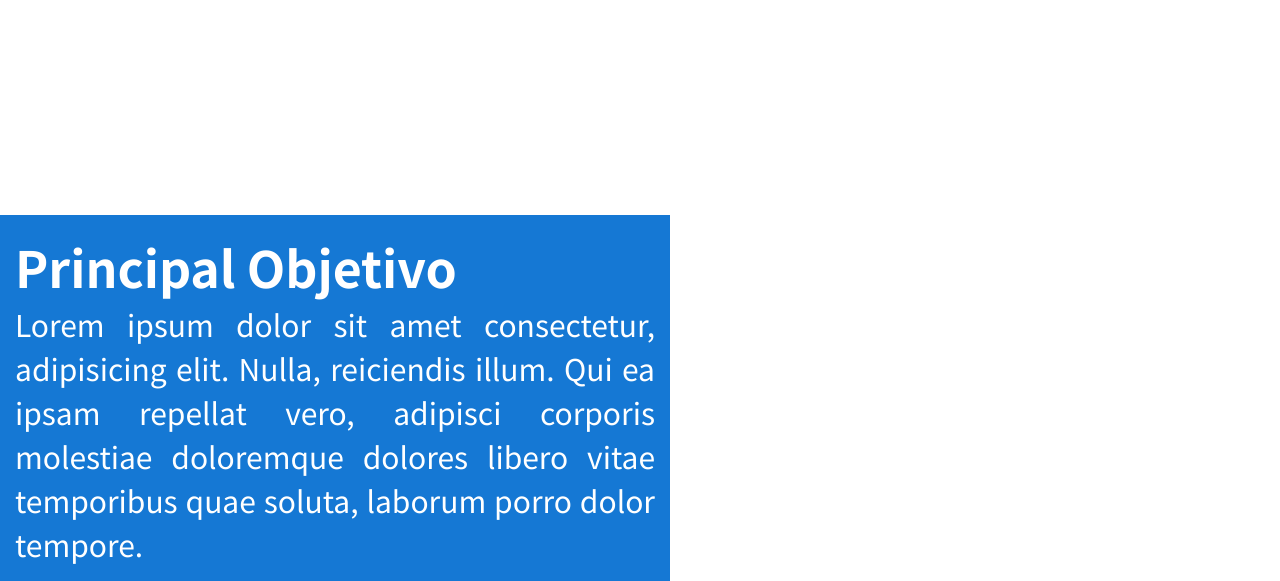
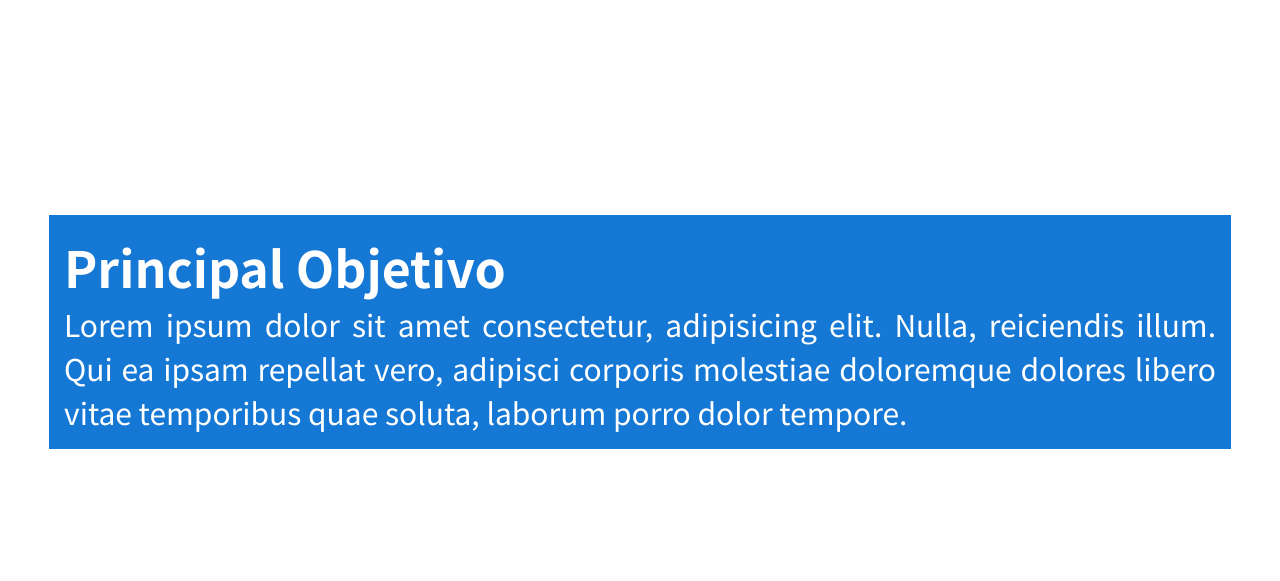
Before and after one commit to Yagohenriqu3/recon, a plain HTML site: page index.html in a window 1280 px wide. Shown: the part 735-1316 px from the top of the page. After the commit the page ends 1184 px from the top, so only its background shows below. Drawn offline with Linux system fonts and the light colour scheme.

Commit message:
Update style-home.css

```diff
--- a/estilo/style-home.css
+++ b/estilo/style-home.css
@@ -115,9 +115,9 @@ section#principal > div > a:hover {
 }
 
 section.conteudo > div#txt1 {
+    width: 90vw;
+    margin: auto;
     margin-top: 5px;
-
-    width: 50vw;
     background-color: var(--cor-1);
     color: white;
     padding: 15px;
```
